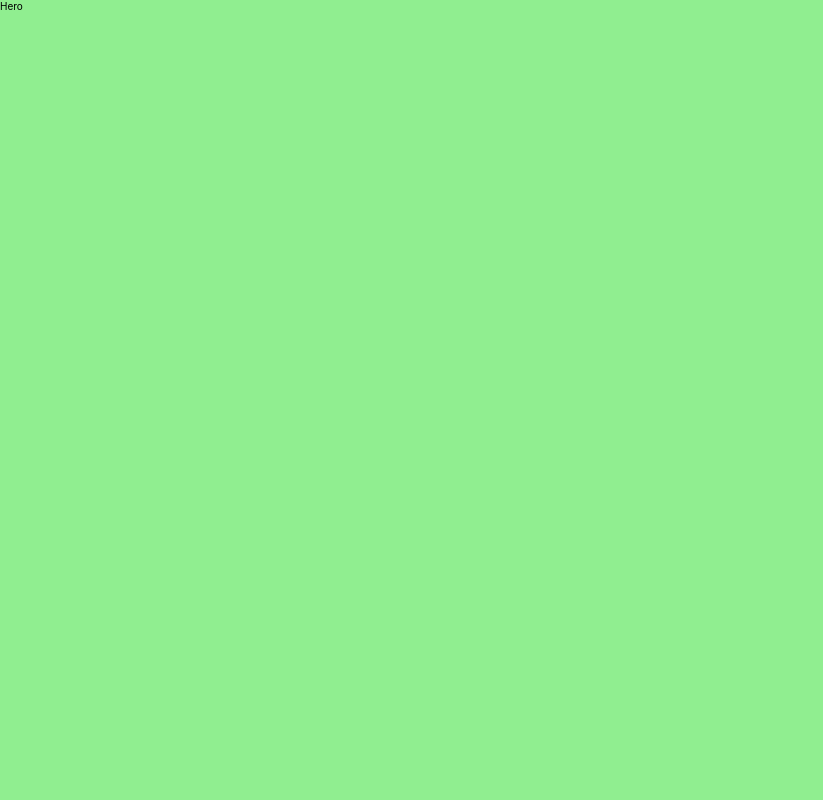
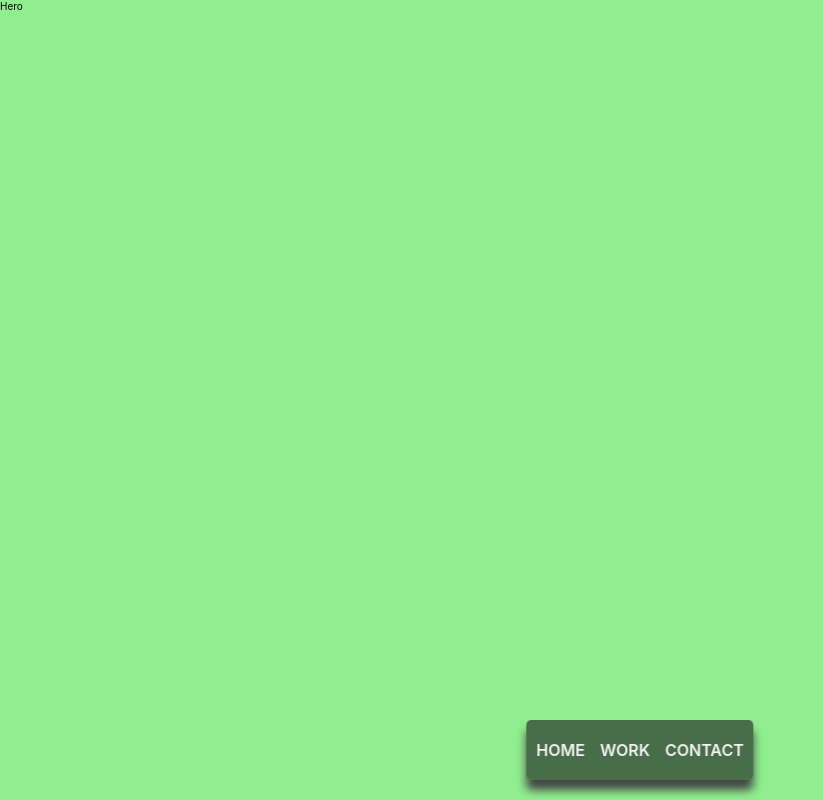
Before and after one commit to matthias-blumenschein/mb-photo-website, a React (Create React App) app: page / in a window 1280 px wide. Shown: the whole page, without its empty margins (0-823 px from the left). Built offline with nearby package versions, Linux system fonts and the light colour scheme.

Commit message:
feat: add navbar dummy

```diff
--- a/src/App.js
+++ b/src/App.js
@@ -1,10 +1,11 @@
 import React, { useRef } from "react";
+import Navbar from "./components/navbar/Navbar";
 import Hero from "./sections/hero/Hero";
 import Contact from "./sections/contact/Contact";
 import GalleryExt1 from "./sections/galleries/exterior/book1/GalleryExt1";
 import GalleryExt2 from "./sections/galleries/exterior/book2/GalleryExt2";
+import GalleryInt1 from "./sections/galleries/interior/book1/GalleryInt1";
 import "./App.css";
-import GalleryInt1 from "./sections/galleries/interior/book1/GalleryInt1";
 
 const HorizontalScroll = () => {
   const containerRef = useRef(null);
@@ -21,6 +22,7 @@ const HorizontalScroll = () => {
   return (
     <div className="appContainer" ref={containerRef} onWheel={handleScroll}>
       <main>
+        <Navbar />
         <Hero />
         <GalleryExt1 />
         <GalleryExt2 />
--- /dev/null
+++ b/src/components/navbar/Navbar.css
@@ -0,0 +1,28 @@
+.navbar {
+  position: absolute;
+  bottom: 0;
+  left: 50%;
+  transform: translate(-50%, -2rem);
+
+  background: #1d1d1d9e;
+  backdrop-filter: blur(10px);
+  padding: 2rem 1rem;
+  border-radius: 0.5rem;
+  box-shadow: 0 1rem 1rem #444;
+}
+
+.navbar ul {
+  list-style-type: none;
+  display: flex;
+  justify-content: space-evenly;
+  align-items: center;
+  gap: 1.5rem;
+}
+
+.navbar li {
+  text-transform: uppercase;
+  font-weight: 600;
+  font-size: 1.6rem;
+  color: whitesmoke;
+  cursor: pointer;
+}
--- /dev/null
+++ b/src/components/navbar/Navbar.js
@@ -0,0 +1,14 @@
+import React from "react";
+import "./Navbar.css";
+
+export default function Navbar() {
+  return (
+    <div className="navbar">
+      <ul>
+        <li>Home</li>
+        <li>Work</li>
+        <li>Contact</li>
+      </ul>
+    </div>
+  );
+}
```
